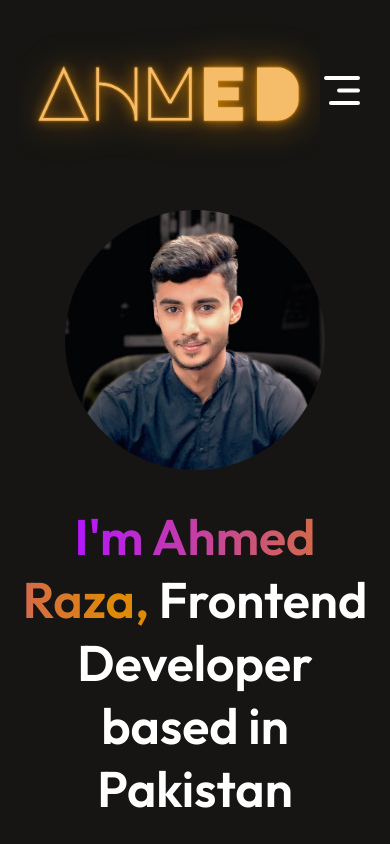
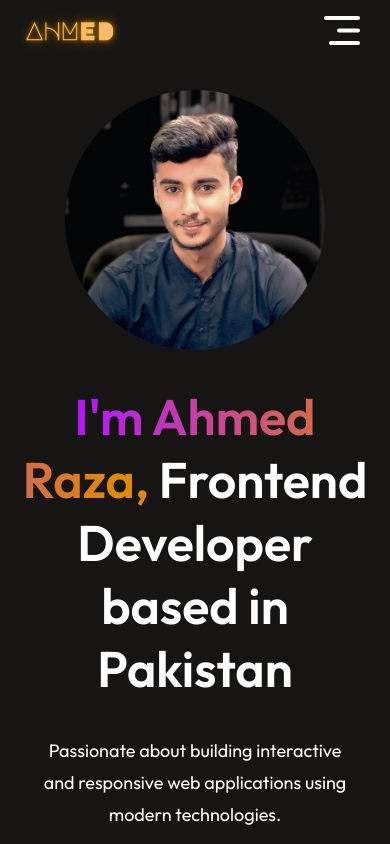
Before and after one commit to Mian-Ahmed-Raza/my-portfolio-react, a React (Vite) app: page / in a window 390 px wide. Shown: the top 844 px of the page. Built offline with nearby package versions, Linux system fonts and the light colour scheme.

Commit message:
updated logo size

```diff
--- a/src/Components/Footer/Footer.module.css
+++ b/src/Components/Footer/Footer.module.css
@@ -86,6 +86,10 @@
         font-size: 18px;
     }
 
+    .footerTopLeft img:first-child{
+        width: 100px;
+    }
+
     .footerTopRight{
         flex-direction: column;
         align-items: start;
--- a/src/Components/Navbar/Navbar.module.css
+++ b/src/Components/Navbar/Navbar.module.css
@@ -57,6 +57,10 @@
         margin: 0 20px;
     }
 
+    .navbar img:first-child{
+        width: 100px;
+    }
+
     .navContact{
         display: none;
     }
```
